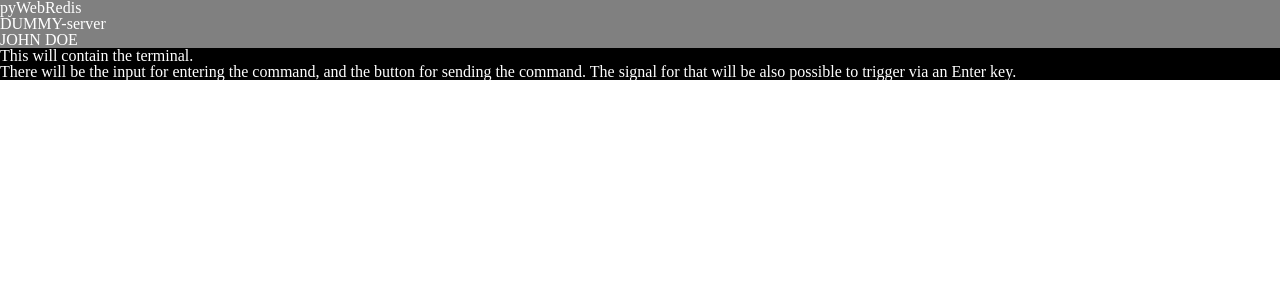
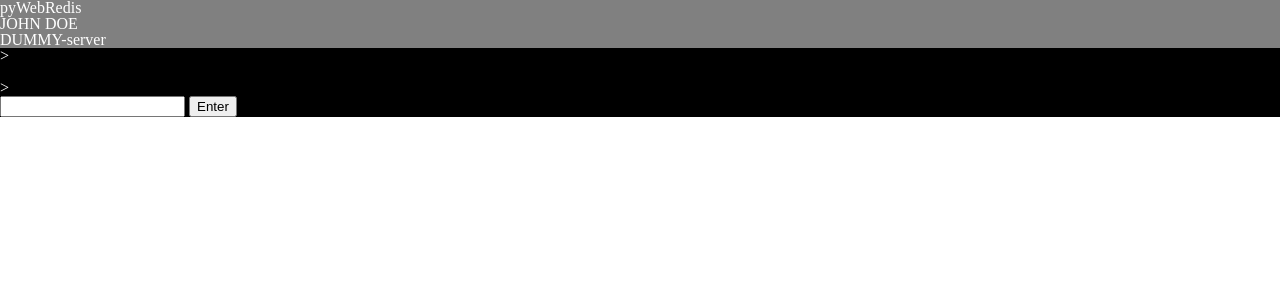
Before and after one commit to FiB3/pyRedisManager, a Python web app: template templates/interface.html in a window 1280 px wide. Shown: the top 300 px of the page. Run offline with Jinja, Linux system fonts and the light colour scheme; the template is opened without the code that fills it, so the values that code supplies are empty.

Commit message:
Interface template now contains scripts and few more elements.

```diff
--- a/templates/interface.html
+++ b/templates/interface.html
@@ -3,23 +3,33 @@
 <head>
     <title>pyWebRedis</title>
 
-    <link rel="stylesheet" type="text/css" href="templates/css/style.css">
+    <link rel="stylesheet" type="text/css" href="/templates/css/style.css">
+
+    <script type="text/javascript" src="/templates/js/jquery-3.2.1.min.js"></script>
+    <script type="text/javascript" src="/templates/js/worker.js"></script>
 </head>
 
 <body>
     <div id="top_panel">
         <h1>pyWebRedis</h1>
-        <p class="server_info">DUMMY-server</p>
+
         <div id="user_info">
             <p>JOHN DOE</p>
         </div>
+
+        <p class="server_info">DUMMY-server</p>
     </div>
 
     <div id="terminal">
-        This will contain the terminal.
+        <div class="past">
+            <p>></p>
+        </div>
         <br>
-        There will be the input for entering the command, and the button for sending the command.
-        The signal for that will be also possible to trigger via an Enter key.
+        <div class="cmd">
+            <p>></p>
+            <input type="text" name="command_text">
+            <input type="submit" value="Enter" id="submit_button">
+        </div>
     </div>
 </body>
 </html>
```
